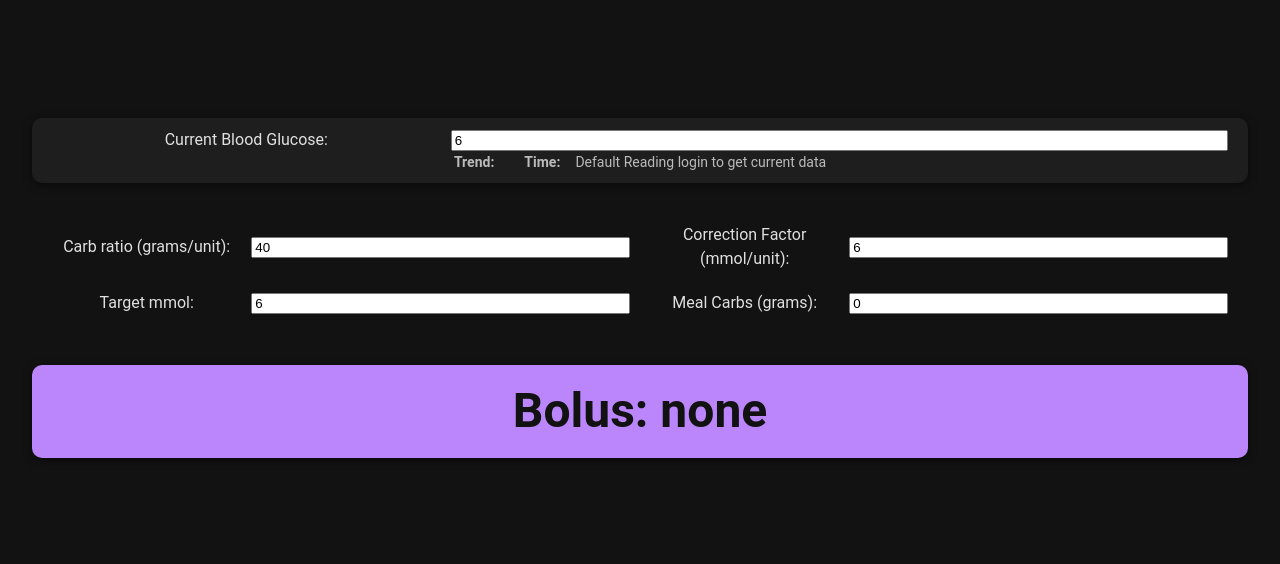
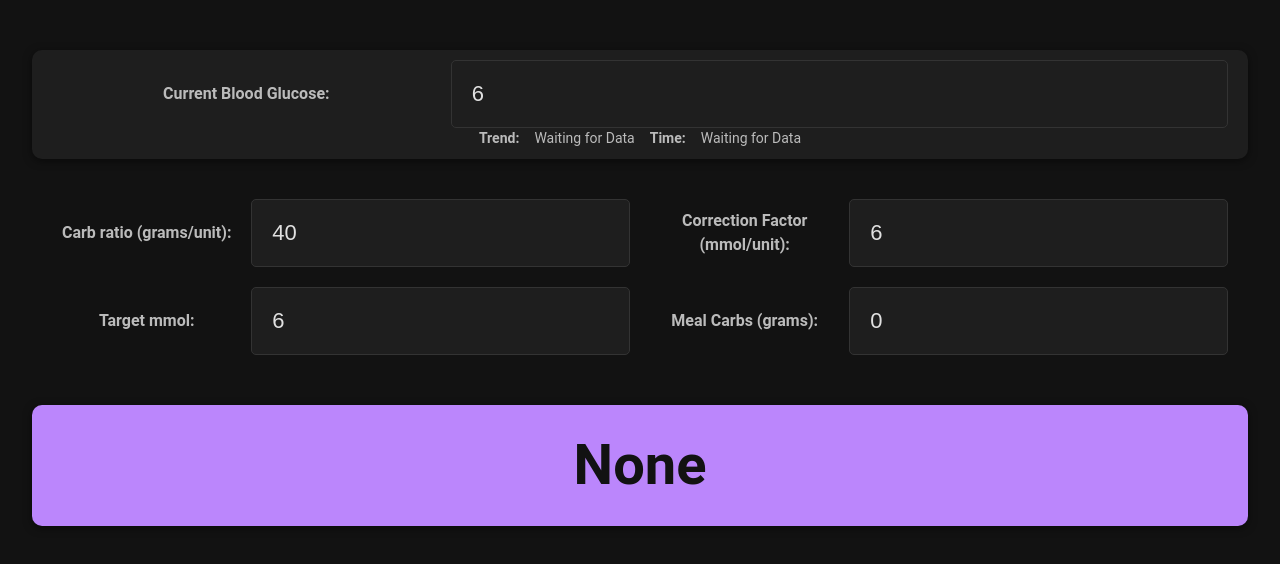
Before and after one commit to leonjoyce88/BolusCalc, a React (Vite) app: page / in a window 1280 px wide. Shown: the part 112-676 px from the top of the page. Built offline with nearby package versions, Linux system fonts and the light colour scheme; no server answers.

Commit message:
style update

```diff
--- a/src/App.css
+++ b/src/App.css
@@ -57,17 +57,53 @@ body {
     align-items: center;
 }
 
+/* Larger input sizes */
+input {
+    width: 100%;
+    padding: 20px;
+    /* Even more padding */
+    font-size: 22px;
+    /* Larger font size */
+    border: 1px solid #333;
+    border-radius: 5px;
+    background-color: #1e1e1e;
+    color: #e0e0e0;
+    box-sizing: border-box;
+}
+
+input:focus {
+    outline: none;
+    border-color: #bb86fc;
+    box-shadow: 0 0 5px rgba(187, 134, 252, 0.5);
+}
+
+/* Hover effect on labels */
+label {
+    font-weight: bold;
+    color: #bbbbbb;
+    cursor: pointer;
+    transition: color 0.3s ease;
+    /* Smooth transition for color change */
+}
+
+label:hover {
+    color: #bb86fc;
+    /* Change color to match theme on hover */
+}
+
 /* Styling for the bolus result at the bottom */
 .bolus-result {
     background-color: #bb86fc;
-    padding: 20px;
+    padding: 30px;
+    /* Larger padding */
     border-radius: 10px;
     margin-top: 30px;
     box-shadow: 0 2px 8px rgba(0, 0, 0, 0.5);
 }
 
 .bolus-result h1 {
-    font-size: 48px;
+    font-size: 56px;
+    /* Larger font for bolus result */
     margin: 0;
     font-weight: bold;
     color: #121212;
--- a/src/App.jsx
+++ b/src/App.jsx
@@ -36,7 +36,7 @@ function App() {
         console.log(total)
 
         if (total < 0.5) {
-            setBolus('none')
+            setBolus(0)
         } else {
             setBolus(total)
         }
@@ -51,9 +51,9 @@ function App() {
 
                 <div className="trend-time-row">
                     <span className="trend-label">Trend:</span>
-                    <span>{trend}</span>
+                    <span>{trend ? trend : "Waiting for Data"}</span>
                     <span className="time-label">Time:</span>
-                    <span>{time ? new Date(time).toLocaleTimeString([], { hour: '2-digit', minute: '2-digit', second: '2-digit' }) : 'Default Reading login to get current data'}</span>
+                    <span>{time ? new Date(time).toLocaleTimeString([], { hour: '2-digit', minute: '2-digit', second: '2-digit' }) : 'Waiting for Data'}</span>
                 </div>
             </div>
 
@@ -80,7 +80,7 @@ function App() {
             </div>
 
             <div className="bolus-result">
-                <h1>Bolus: {bolus}</h1>
+                <h1>{bolus ? (bolus + " units") : "None"}</h1>
             </div>
         </>
     );
```
